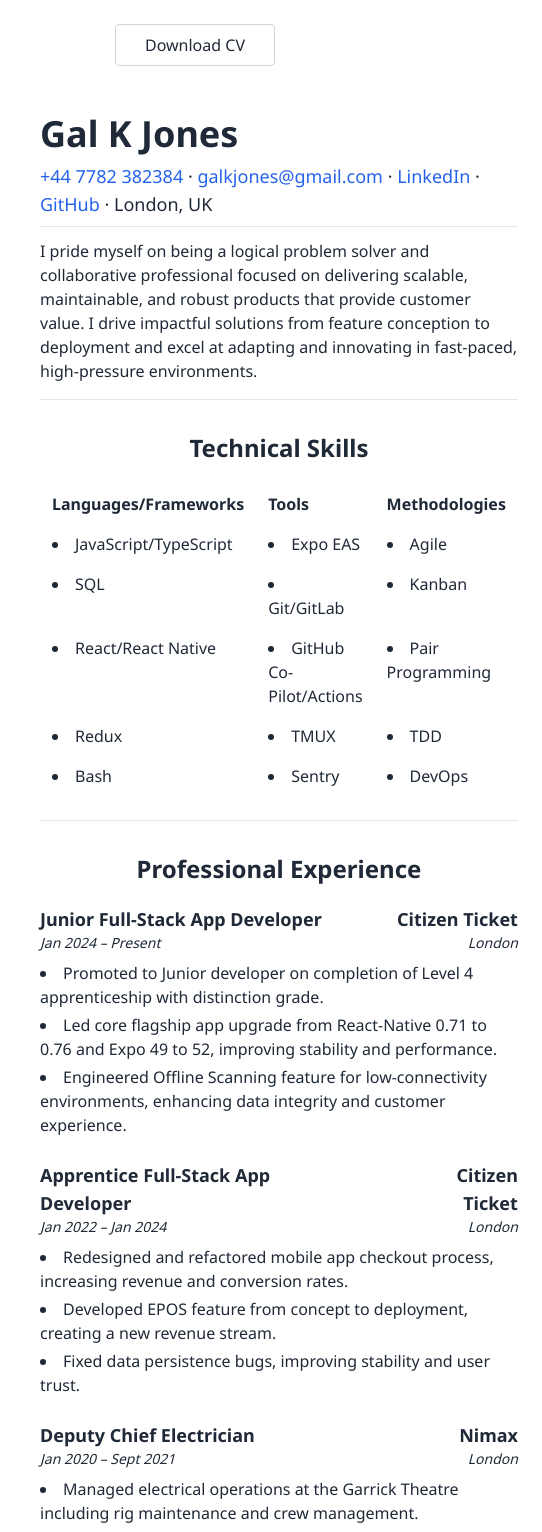
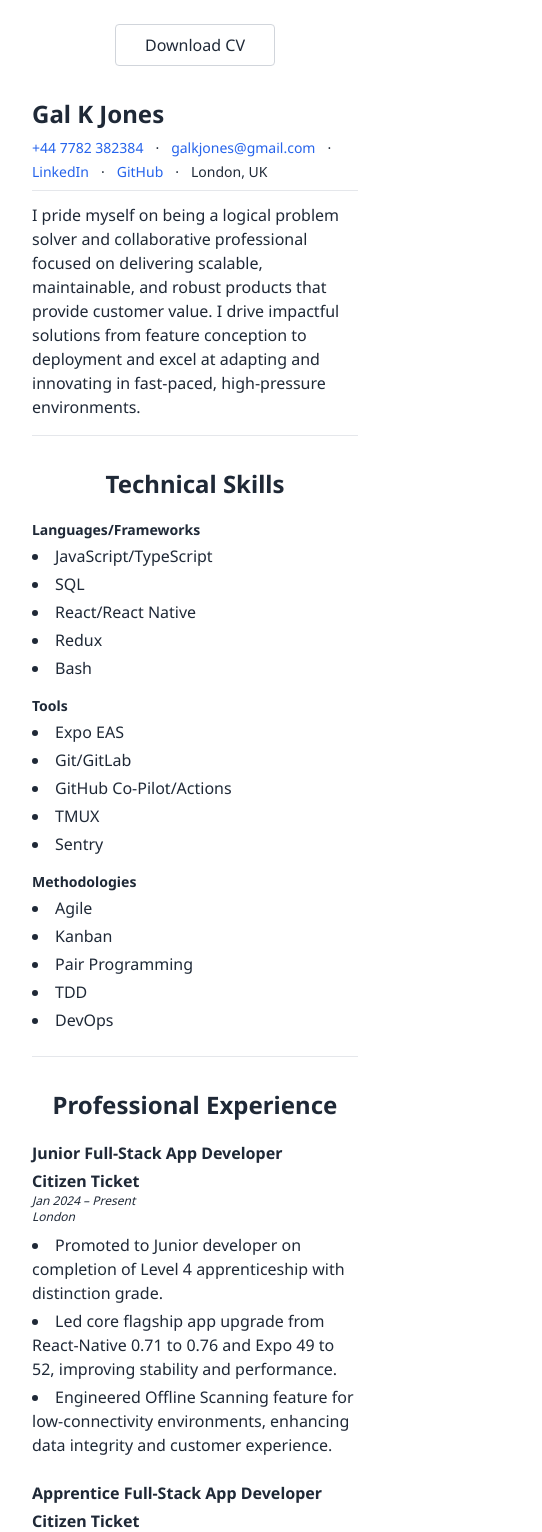
Before and after one commit to GalKJ/galjonesportfolio, a Next.js app: page / in a window 390 px wide. Shown: the top 1532 px of the page, 542 px wide, since content can reach past the window. Built offline with nearby package versions, Linux system fonts and the light colour scheme.

Commit message:
style: enhance CV component layout and improve bullet rendering for experience section

```diff
--- a/src/components/Cv.tsx
+++ b/src/components/Cv.tsx
@@ -4,25 +4,43 @@ import React from "react";
 import { cvV2 } from "@/data/cvV2";
 
 const CV: React.FC = () => {
+  // Render helper to italicize specific show titles in experience bullets
+  const showTitles = new Set([
+    "City of Angels",
+    "The Drifters Girl",
+    "Death Drop",
+  ]);
+  const renderBullet = (text: string) => {
+    const parts = text.split(/(City of Angels|The Drifters Girl|Death Drop)/g);
+    return parts.map((part, idx) =>
+      showTitles.has(part) ? (
+        <em key={idx}>{part}</em>
+      ) : (
+        <React.Fragment key={idx}>{part}</React.Fragment>
+      )
+    );
+  };
   return (
-    <div className="max-w-4xl mx-auto px-6 py-10 text-gray-800">
+    <div className="max-w-4xl xl:max-w-5xl 2xl:max-w-6xl mx-auto px-4 sm:px-6 py-6 sm:py-10 xl:py-12 text-gray-800">
       <header className="border-b pb-2 mb-3" data-testid="header">
-        <h1 className="text-4xl font-bold mb-2">{cvV2.name}</h1>
-        <p className="text-lg">
+        <h1 className="text-2xl sm:text-3xl md:text-4xl font-bold mb-2">
+          {cvV2.name}
+        </h1>
+        <p className="text-sm sm:text-base flex flex-wrap items-center gap-x-3 gap-y-1">
           <a
             href={`tel:${cvV2.contact.phone.replace(/\s+/g, "")}`}
             className="text-blue-600 hover:underline"
           >
             {cvV2.contact.phone}
-          </a>{" "}
-          ·{" "}
+          </a>
+          <span aria-hidden>·</span>
           <a
             href={`mailto:${cvV2.contact.email}`}
             className="text-blue-600 hover:underline"
           >
             {cvV2.contact.email}
-          </a>{" "}
-          ·{" "}
+          </a>
+          <span aria-hidden>·</span>
           <a
             href={cvV2.contact.linkedin}
             target="_blank"
@@ -30,8 +48,8 @@ const CV: React.FC = () => {
             className="text-blue-600 hover:underline"
           >
             LinkedIn
-          </a>{" "}
-          ·{" "}
+          </a>
+          <span aria-hidden>·</span>
           <a
             href={cvV2.contact.github}
             target="_blank"
@@ -39,20 +57,57 @@ const CV: React.FC = () => {
             className="text-blue-600 hover:underline"
           >
             GitHub
-          </a>{" "}
-          · {cvV2.contact.location}
+          </a>
+          <span aria-hidden>·</span>
+          <span>{cvV2.contact.location}</span>
         </p>
       </header>
 
-      <section className="mb-8 border-b pb-4" data-testid="profile-section">
+      <section
+        className="mb-8 xl:mb-10 border-b pb-4 xl:pb-6"
+        data-testid="profile-section"
+      >
         <p>{cvV2.profile}</p>
       </section>
 
-      <section className="mb-8 border-b pb-6" data-testid="skills-section">
+      <section
+        className="mb-8 xl:mb-10 border-b pb-6 xl:pb-8"
+        data-testid="skills-section"
+      >
         <h2 className="text-2xl font-semibold text-center pb-1 mb-4">
           Technical Skills
         </h2>
-        <div className="overflow-x-auto">
+        {/* Mobile-friendly stacked lists */}
+        <div className="md:hidden">
+          <div className="grid grid-cols-1 gap-4">
+            <div>
+              <div className="text-sm font-bold mb-1">Languages/Frameworks</div>
+              <ul className="list-disc list-inside space-y-1">
+                {cvV2.skillsTable.languagesFrameworks.map((item, idx) => (
+                  <li key={idx}>{item}</li>
+                ))}
+              </ul>
+            </div>
+            <div>
+              <div className="text-sm font-bold mb-1">Tools</div>
+              <ul className="list-disc list-inside space-y-1">
+                {cvV2.skillsTable.tools.map((item, idx) => (
+                  <li key={idx}>{item}</li>
+                ))}
+              </ul>
+            </div>
+            <div>
+              <div className="text-sm font-bold mb-1">Methodologies</div>
+              <ul className="list-disc list-inside space-y-1">
+                {cvV2.skillsTable.methodologies.map((item, idx) => (
+                  <li key={idx}>{item}</li>
+                ))}
+              </ul>
+            </div>
+          </div>
+        </div>
+        {/* Table view for md+ screens */}
+        <div className="hidden md:block overflow-x-auto">
           <table className="w-full text-left">
             <thead>
               <tr>
@@ -71,25 +126,25 @@ const CV: React.FC = () => {
               {Array.from({ length: 5 }).map((_, i) => (
                 <tr key={i} className="align-top">
                   <td className="px-3 py-2">
-                    {cvV2.skillsTable.languagesFrameworks[i] ? (
+                    {cvV2.skillsTable.languagesFrameworks[i] && (
                       <ul className="list-disc list-inside">
                         <li>{cvV2.skillsTable.languagesFrameworks[i]}</li>
                       </ul>
-                    ) : null}
+                    )}
                   </td>
                   <td className="px-3 py-2">
-                    {cvV2.skillsTable.tools[i] ? (
+                    {cvV2.skillsTable.tools[i] && (
                       <ul className="list-disc list-inside">
                         <li>{cvV2.skillsTable.tools[i]}</li>
                       </ul>
-                    ) : null}
+                    )}
                   </td>
                   <td className="px-3 py-2">
-                    {cvV2.skillsTable.methodologies[i] ? (
+                    {cvV2.skillsTable.methodologies[i] && (
                       <ul className="list-disc list-inside">
                         <li>{cvV2.skillsTable.methodologies[i]}</li>
                       </ul>
-                    ) : null}
+                    )}
                   </td>
                 </tr>
               ))}
@@ -98,23 +153,30 @@ const CV: React.FC = () => {
         </div>
       </section>
 
-      <section className="mb-8 border-b pb-6" data-testid="experience-section">
+      <section
+        className="mb-8 xl:mb-10 border-b pb-6 xl:pb-8"
+        data-testid="experience-section"
+      >
         <h2 className="text-2xl font-semibold text-center pb-1 mb-4">
           Professional Experience
         </h2>
         {cvV2.experience.map((exp, i) => (
           <div className="mb-6" key={`${exp.role}-${i}`}>
-            <h3 className="text-lg font-bold flex items-baseline justify-between gap-4">
+            <h3 className="text-base sm:text-lg font-bold flex flex-col sm:flex-row sm:items-baseline sm:justify-between gap-1 sm:gap-4">
               <span>{exp.role}</span>
-              <span className="ml-4 text-right">{exp.company}</span>
+              <span className="sm:ml-4 text-left sm:text-right">
+                {exp.company}
+              </span>
             </h3>
-            <p className="italic text-sm flex items-baseline justify-between">
+            <p className="italic text-xs sm:text-sm flex flex-col sm:flex-row sm:items-baseline sm:justify-between">
               <span>{exp.period}</span>
-              <span className="ml-4 text-right">{exp.location}</span>
+              <span className="sm:ml-4 text-left sm:text-right">
+                {exp.location}
+              </span>
             </p>
             <ul className="list-disc list-inside mt-2 space-y-1">
               {exp.bullets.map((b, j) => (
-                <li key={j}>{b}</li>
+                <li key={j}>{renderBullet(b)}</li>
               ))}
             </ul>
           </div>
@@ -122,7 +184,7 @@ const CV: React.FC = () => {
       </section>
 
       <section
-        className="mb-8 border-b pb-6"
+        className="mb-8 xl:mb-10 border-b pb-6 xl:pb-8"
         data-testid="qualifications-section"
       >
         <h2 className="text-2xl font-semibold text-center pb-1 mb-4">
@@ -131,9 +193,11 @@ const CV: React.FC = () => {
         <div className="space-y-4">
           {cvV2.qualifications.map((q, i) => (
             <div key={i} className="">
-              <div className="flex items-baseline justify-between">
+              <div className="flex flex-col sm:flex-row sm:items-baseline sm:justify-between">
                 <span className="font-medium">{q.title}</span>
-                <span className="ml-4 text-right">{q.year}</span>
+                <span className="sm:ml-4 text-left sm:text-right">
+                  {q.year}
+                </span>
               </div>
               <h3 className="font-normal">{q.institution}</h3>
               {q.note ? <div>• {q.note}</div> : null}
```
